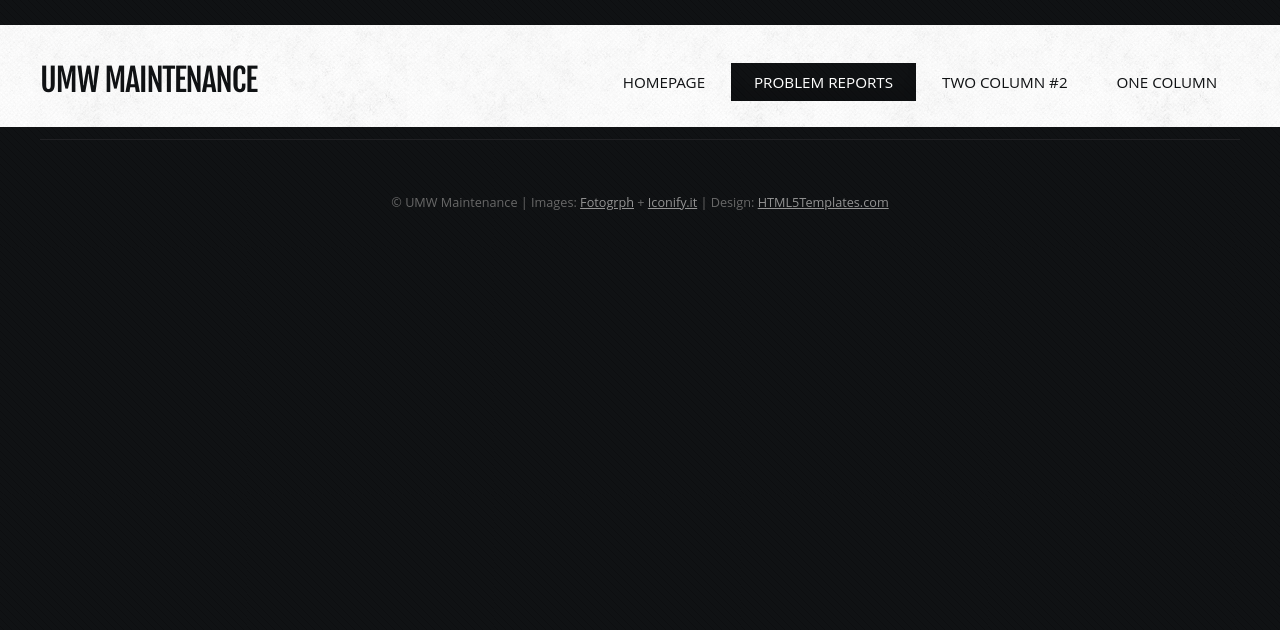
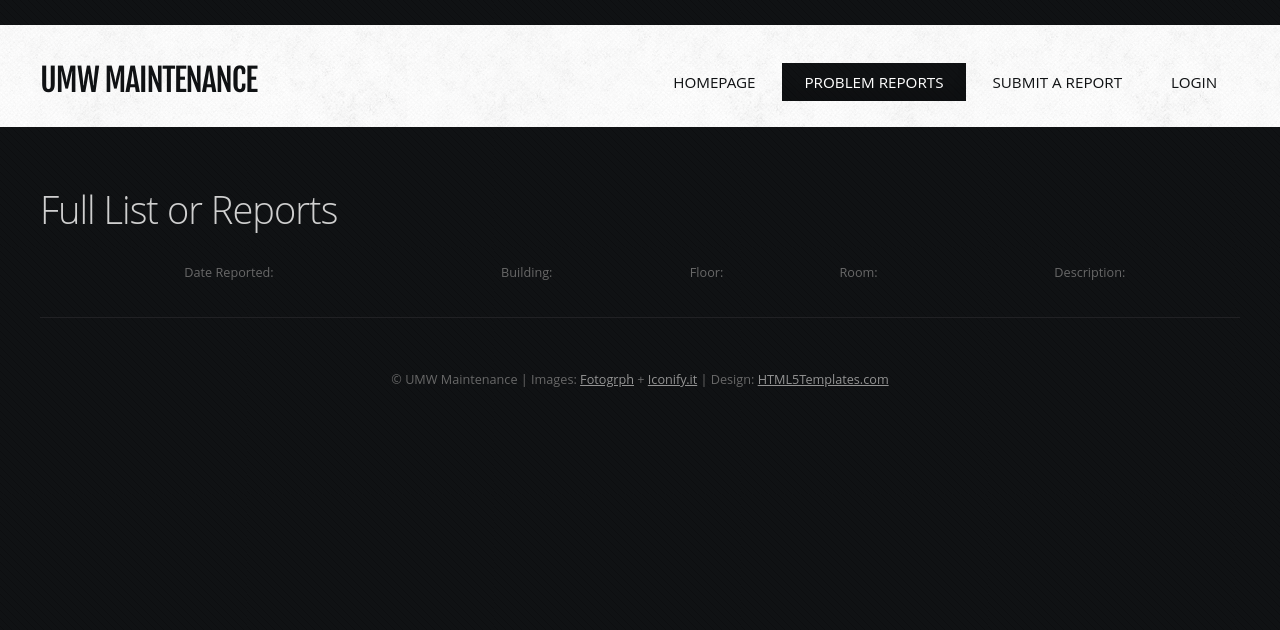
Before and after one commit to bsteff5/UMW-Maintenance-DB, a PHP site: page /FullList.php in a window 1280 px wide. Shown: the top 630 px of the page. Run offline with PHP 8.4, Linux system fonts and the light colour scheme; data that the repository does not hold is empty.

Commit message:
some working shit man

```diff
--- a/FullList.php
+++ b/FullList.php
@@ -20,10 +20,27 @@
 		<link rel="stylesheet" href="css/5grid/core-noscript.css" />
 		<link rel="stylesheet" href="css/style.css" />
 		<link rel="stylesheet" href="css/style-desktop.css" />
+		<link  type="text/css" rel="stylesheet" href="css/350css.css" />
 		</noscript>
 		<script src="css/5grid/jquery.js"></script>
 		<script src="css/5grid/init.js?use=mobile,desktop,1000px&amp;mobileUI=1&amp;mobileUI.theme=none"></script>
 		<!--[if IE 9]><link rel="stylesheet" href="css/style-ie9.css" /><![endif]-->
+
+<style type="text/css"><!--
+reportList.table {
+  border-spacing:4;
+  border: 2;
+  border-collapse:collapse;
+  padding: 8
+}
+
+reportList.td {
+
+  cellpadding: 10;
+
+
+}
+--></style>
 	</head>
 	<body>
 
@@ -41,8 +58,8 @@
 								<ul>
 									<li><a href="index.html">Homepage</a></li>
 									<li class="current_page_item"><a href="Reports.php">Problem Reports</a></li>
-									<li><a href="twocolumn2.html">Two Column #2</a></li>
-									<li><a href="onecolumn.html">One Column</a></li>
+									<li><a href="report.php">Submit a Report</a></li>
+									<li><a href="login.php">Login</a></li>
 								</ul>
 							</nav>
 						</div>
@@ -52,22 +69,56 @@
 
 		</div>
 		<!-- Header Ends Here -->
-		<p>
+		<!-- Wrapper -->
+		<div id="wrapper" class="5grid-layout">
+
+			<!-- Page Content -->
+			<div id="page" class="row">
+
+				<!-- Content Area -->
+				<div id="content" class="12u">
+
+					<!-- Main Content Area -->
+		<section>
+			<h2 class="main-title">Full List or Reports</h2>
+						<!-- <a href="#" class="image-style1"><img src="images/pic02.jpg" alt=""></a> -->
+
+
+
+
 		<div align="center">
 			<?php
 					include('dbconnect.php');
 					$query = "SELECT * FROM reports";
 					$result = mysqli_query($db, $query) or die("Error Querying Database");
+
+					echo "<table class='reportList' width='100%' align='center' padding='10'>";
+					echo "<tr><th>Date Reported:</th><th>Building:</th><th>Floor:</th><th>Room:</th><th>Description:</th></tr>";
 					 while($row = mysqli_fetch_array($result)) {
-						echo "<p>" . $row['Description'] . "</p>";
+
+						echo "<tr><td align='center'>" . $row['DateReported'] . "</td><td align='center'>" . $row['Building'] . "</td><td align='center'>" . $row['Floor'] . "</td><td align='center'>" . $row['Room'] . "</td><td align='center'>" . $row['Description'] . "</td></tr>";
 
 
 					}
 
+					echo "</table>"
 
-					?>
+
+			?>
 			</div>
-		</p>
+
+
+
+			</section>
+
+
+				</div>
+			</div>
+			<!-- Page Content -->
+
+		</div>
+		<!-- Wrapper Ends Here -->
+
 		<!-- Copyright -->
 		<div class="5grid-layout" id="copyright">
 			<div class="row">
--- a/Reports.php
+++ b/Reports.php
@@ -40,9 +40,9 @@
 							<nav class="mobileUI-site-nav">
 								<ul>
 									<li><a href="index.html">Homepage</a></li>
-									<li class="current_page_item"><a href="Reports.php">Probelm Reports</a></li>
-									<li><a href="twocolumn2.html">Two Column #2</a></li>
-									<li><a href="onecolumn.html">One Column</a></li>
+									<li class="current_page_item"><a href="Reports.php">Problem Reports</a></li>
+									<li><a href="report.php">Submit a Report</a></li>
+									<li><a href="login.php">Login</a></li>
 								</ul>
 							</nav>
 						</div>
--- a/submitReport.php
+++ b/submitReport.php
@@ -23,6 +23,6 @@ $Description=$_POST['Description'];
 
 
 
-    mysqli_close($db);
+    			mysqli_close($db);
 
 ?>
```
Also changed, not shown: report.php (+5 -5 lines).
